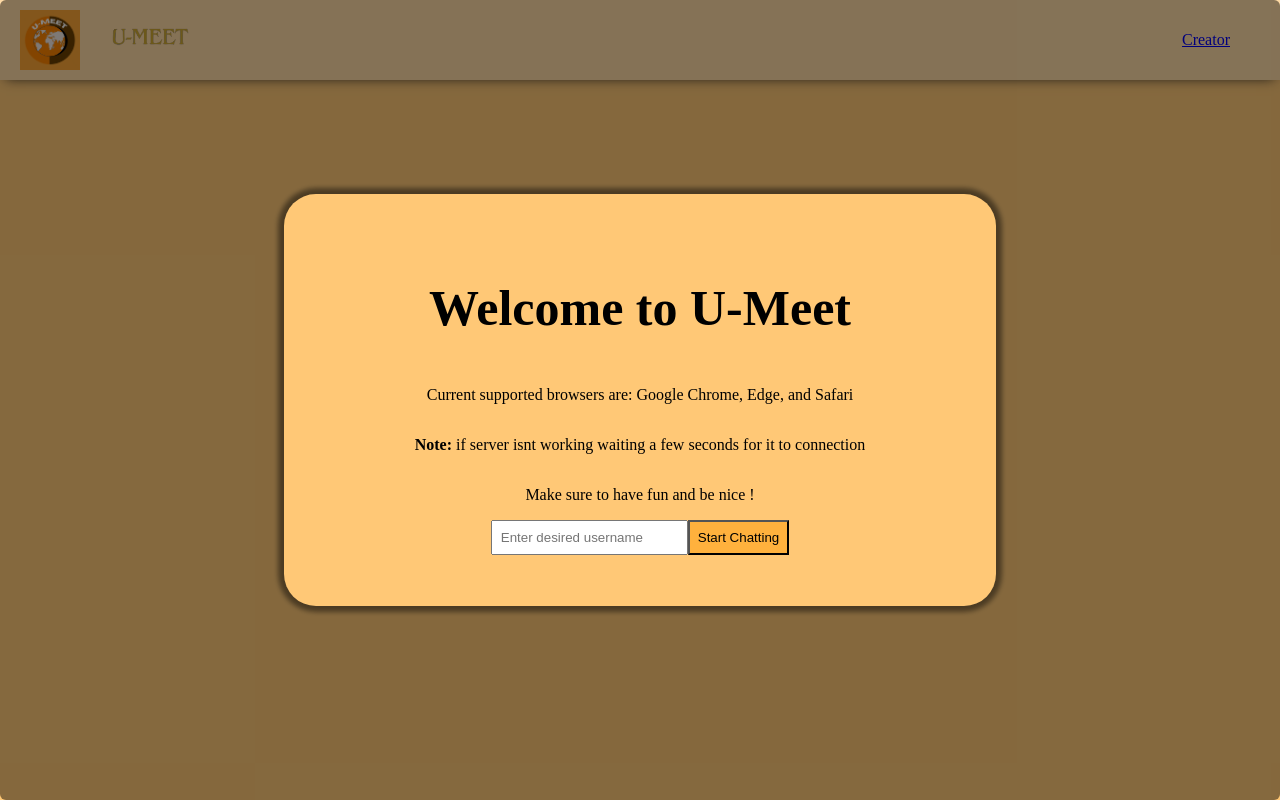
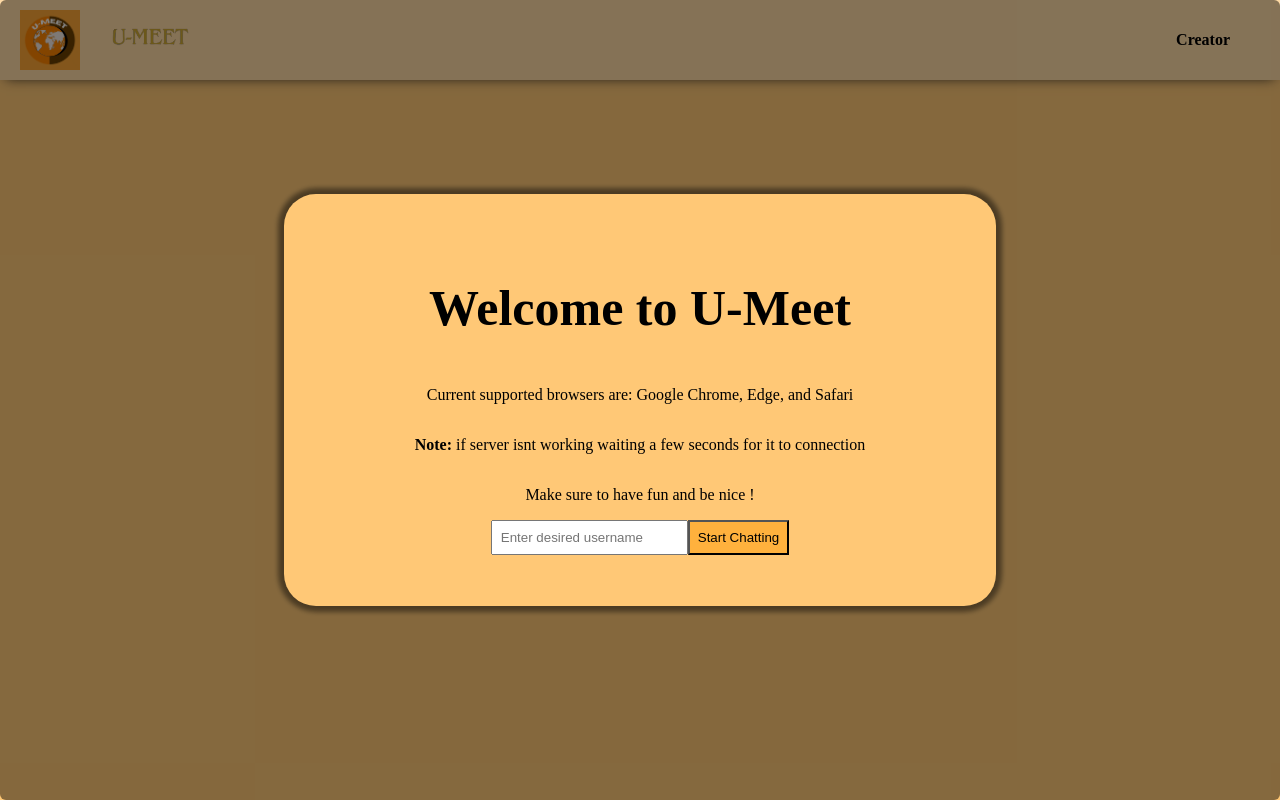
Before and after one commit to MunFahim/u-meet-client, a React (Vite) app: page / in a window 1280 px wide. Built offline with nearby package versions, Linux system fonts and the light colour scheme; no server answers; what @fvilers/disable-react-devtools would draw is missing.

Commit message:
updated navbar link

```diff
--- a/src/components/Navbar/Navbar.jsx
+++ b/src/components/Navbar/Navbar.jsx
@@ -12,7 +12,7 @@
             </div>
             <div className="nav-end">
                 <ul>
-                    <li><a href="https://github.com/MunFahim" target="_blank" rel="noopener noreferrer">Creator</a></li>
+                    <li><a className="nav-link" href="https://github.com/MunFahim" target="_blank" rel="noopener noreferrer">Creator</a></li>
                 </ul>
             </div>
         </nav>
```
